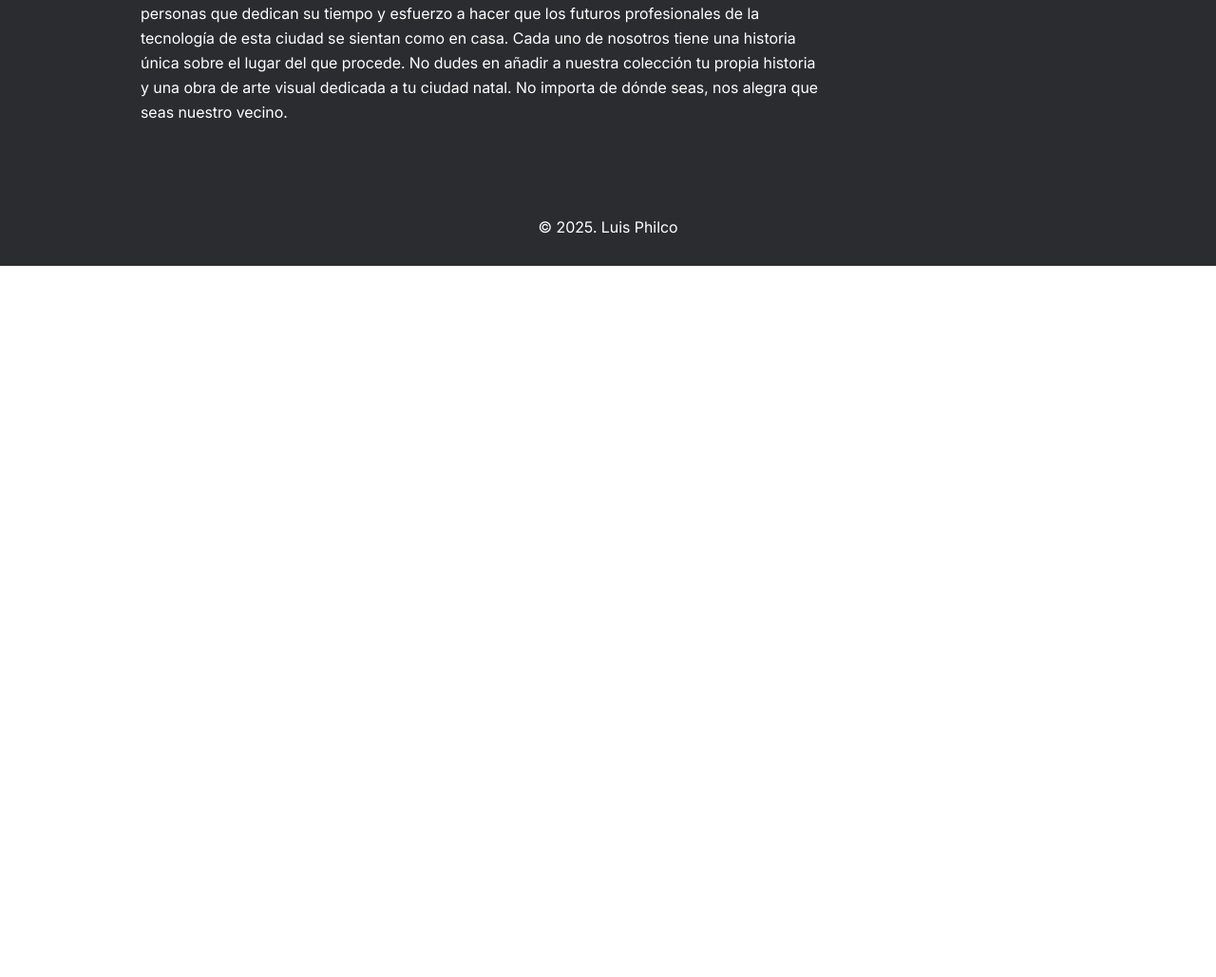
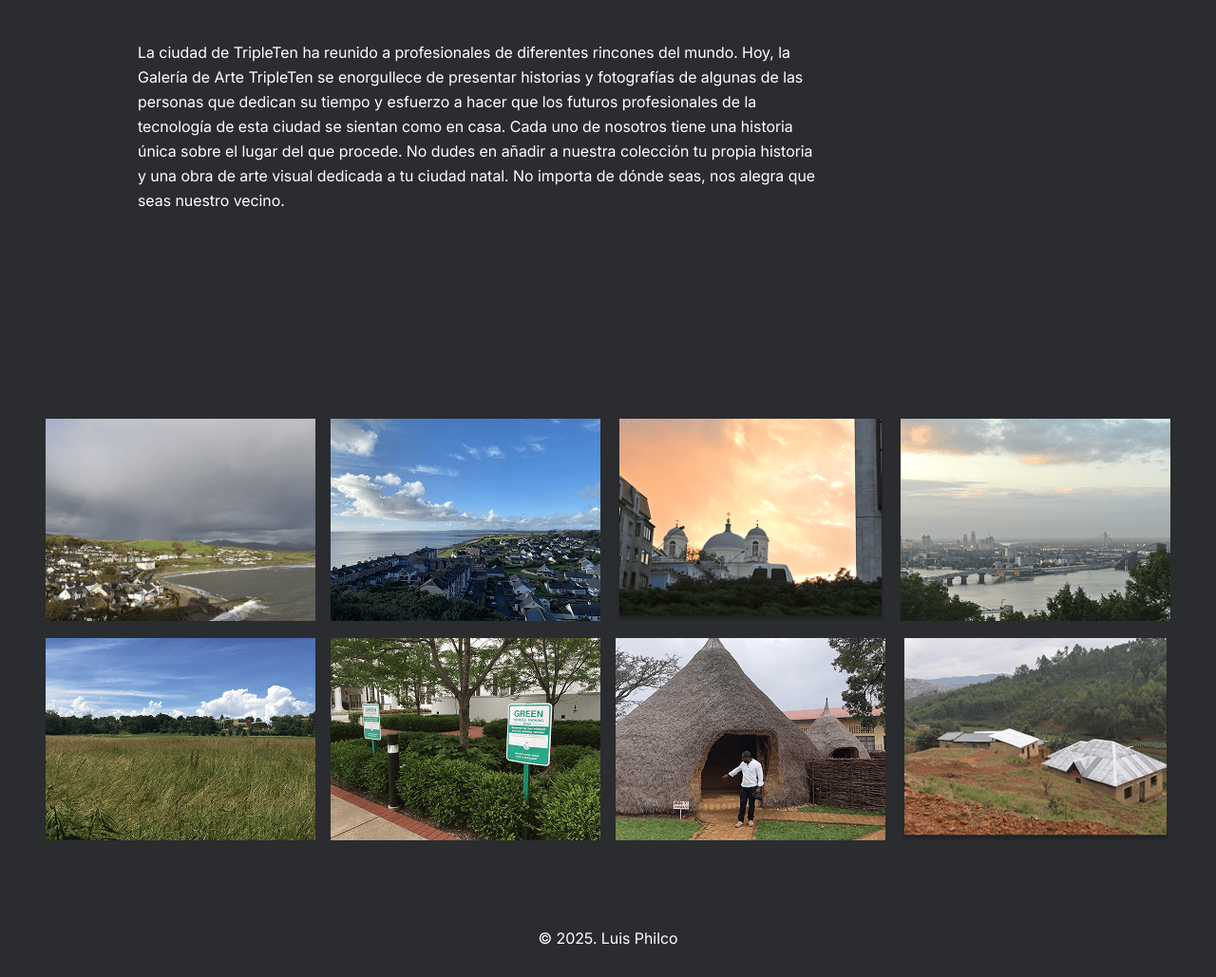
Before and after one commit to XxzanrockxX/web_project_homeland, a plain HTML site: page index.html in a window 1280 px wide. Shown: the part 1772-2801 px from the top of the page at 95% size. Before the commit the page ends 2052 px from the top, so only its background shows below. Drawn offline with Linux system fonts and the light colour scheme.

Commit message:
Grid development for the Fedma images

```diff
--- a/blocks/intro.css
+++ b/blocks/intro.css
@@ -1,8 +1,10 @@
 .intro {
-  max-width: 984px;
-  margin: 0 auto;
-  width: 100%;
+  max-width: 990px;
+  margin: 92px auto;
+  display: flex;
+  flex-direction: column;
 }
+
 .intro__title {
   font-size: 3.375rem;
   font-weight: 900;
--- /dev/null
+++ b/blocks/photo__grid.css
@@ -0,0 +1,19 @@
+.photo-grid {
+  display: flex;
+  justify-content: center;
+  align-items: center;
+}
+
+.photo-grid_container {
+  max-width: 1190px;
+  padding: 26px 2% 92px;
+  display: grid;
+  grid-template-columns: repeat(4, 1fr);
+  grid-template-rows: repeat(2, 1fr);
+  gap: 16px 16px;
+}
+
+.photo-grid__image {
+  max-width: 284px;
+  width: 100%;
+}
--- a/index.html
+++ b/index.html
@@ -54,6 +54,50 @@
             </p>
           </div>
         </section>
+        <section class="photo-grid">
+          <div class="photo-grid_container">
+            <img
+              src="./images/1__grid__item.png"
+              alt="paisaje ciudad al lado del mar"
+              class="photo-grid__image"
+            />
+            <img
+              src="./images/2__grid__item.png"
+              alt="paisaje ciudad al lado del mar"
+              class="photo-grid__image"
+            />
+            <img
+              src="./images/3__grid__item.png"
+              alt="paisaje ciudad al lado del mar"
+              class="photo-grid__image"
+            />
+            <img
+              src="./images/4__grid__item.png"
+              alt="paisaje ciudad al lado del mar"
+              class="photo-grid__image"
+            />
+            <img
+              src="./images/5__grid__item.png"
+              alt="paisaje ciudad al lado del mar"
+              class="photo-grid__image"
+            />
+            <img
+              src="./images/6__grid__item.png"
+              alt="paisaje ciudad al lado del mar"
+              class="photo-grid__image"
+            />
+            <img
+              src="./images/7__grid__item.png"
+              alt="paisaje ciudad al lado del mar"
+              class="photo-grid__image"
+            />
+            <img
+              src="./images/8__grid__item.png"
+              alt="paisaje ciudad al lado del mar"
+              class="photo-grid__image"
+            />
+          </div>
+        </section>
       </main>
       <footer class="footer">
         <div>© 2025. Luis Philco</div>
--- a/pages/index.css
+++ b/pages/index.css
@@ -5,3 +5,4 @@
 @import url(../blocks/media_queries.css);
 @import url(../vendor/fonts.css);
 @import url(../blocks/footer.css);
+@import url(../blocks/photo__grid.css);
```
